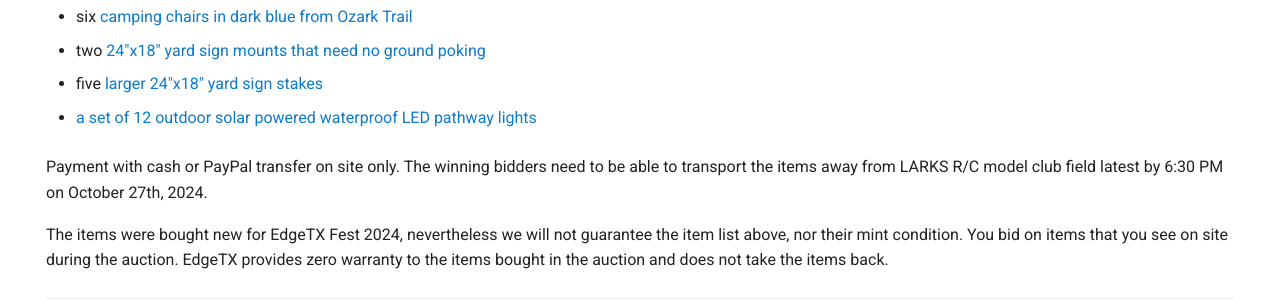
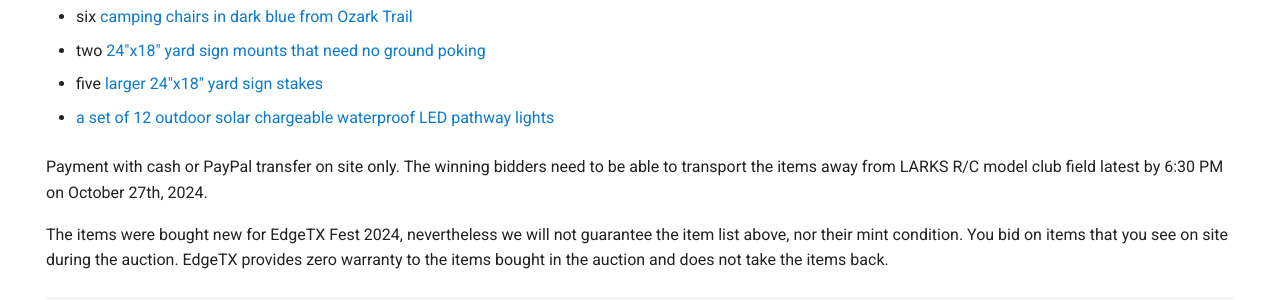
Before and after one commit to EdgeTX/edgetx.github.io, an MkDocs documentation site: the page built from docs/etxf24_auction.md, in a window 1280 px wide. Shown: the part 482-782 px from the top of the page. Built offline with MkDocs 1.6.1 and Material for MkDocs 9.7.7, drawn with Linux system fonts in a browser that asks for light colours; comment, search, counter and statistics services are not loaded.

Commit message:
Better wording

```diff
--- a/docs/etxf24_auction.md
+++ b/docs/etxf24_auction.md
@@ -18,7 +18,7 @@
 
  - five [larger 24"x18" yard sign stakes](https://www.amazon.com/dp/B07W7QN9FP?th=1){:target="_blank"}
 
- - [a set of 12 outdoor solar powered waterproof LED pathway lights](https://www.amazon.com/Benany-Upgraded-Waterproof-Landscape-Lighting/dp/B0CRKH3TYR/ref=sr_1_36){:target="_blank"}
+ - [a set of 12 outdoor solar chargeable waterproof LED pathway lights](https://www.amazon.com/Benany-Upgraded-Waterproof-Landscape-Lighting/dp/B0CRKH3TYR/ref=sr_1_36){:target="_blank"}
 
 Payment with cash or PayPal transfer on site only. The winning bidders need to be able to transport the items away from LARKS R/C model club field latest by 6:30 PM on October 27th, 2024.
 
```
